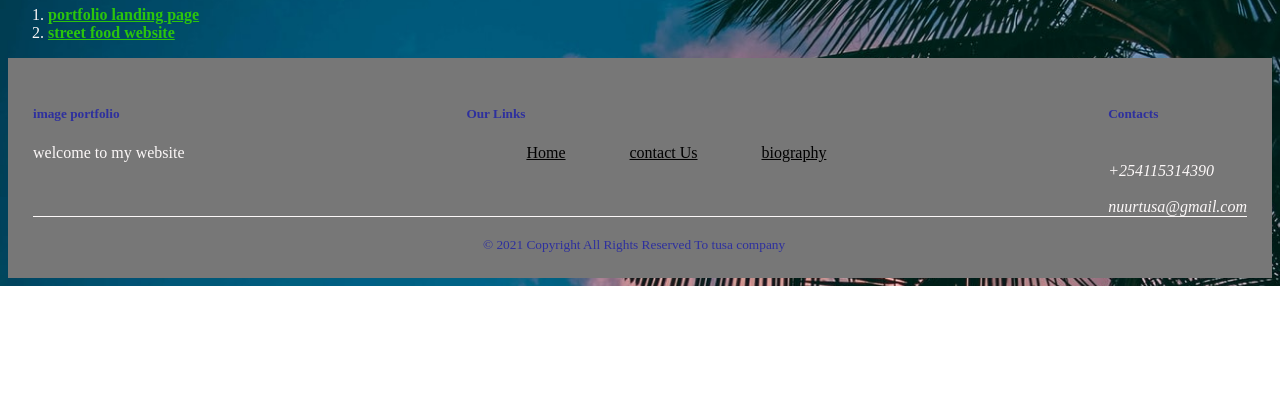
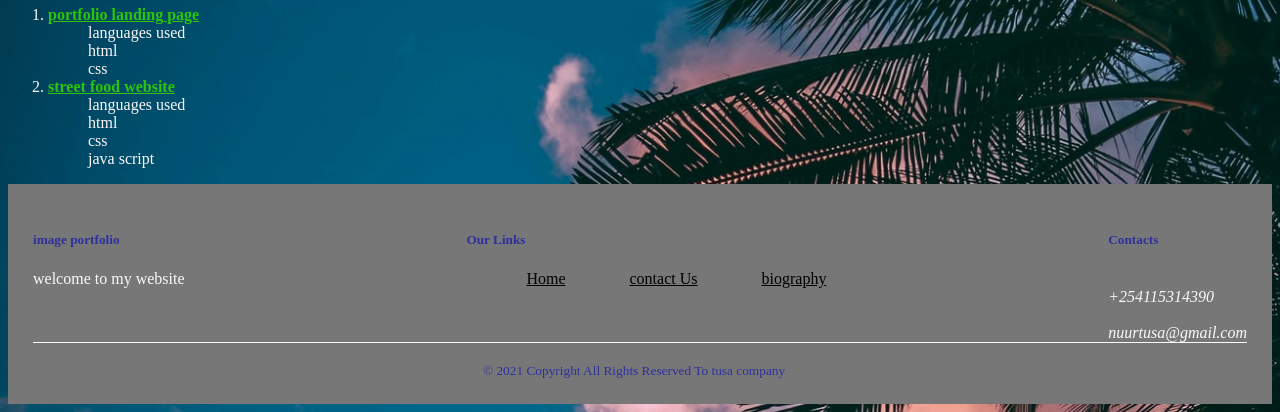
Before and after one commit to Nur-tusa/week1-ip, a plain HTML site: page bio.html in a window 1280 px wide. Shown: the part 742-1154 px from the top of the page. Before the commit the page ends 1028 px from the top, so only its background shows below. Drawn offline with Linux system fonts and the light colour scheme.

Commit message:
adding project done on biography

```diff
--- a/bio.html
+++ b/bio.html
@@ -53,7 +53,14 @@ My name is nur tusa and I am a Junior Web Developer .
 <h1> The project  i have done </h1>
 <ol>
     <li><b><a href="nur-tusa.github.io/project-one/">portfolio landing page</a></b></li>
+    <ul>languages used </ul>
+    <ul>html</ul>
+    <ul>css</ul>
     <li><b><a href="nur-tusa.github.io/project-2/">street food website</a></b></li>
+    <ul>languages used </ul>
+    <ul>html</ul>
+    <ul>css</ul>
+    <ul>java script</ul>
 </ol>
 </div>
 
```
